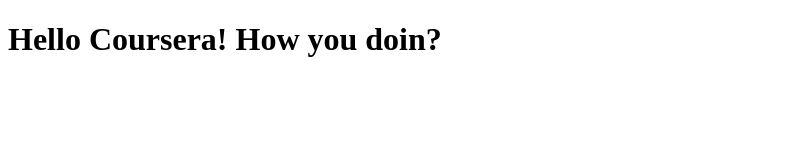
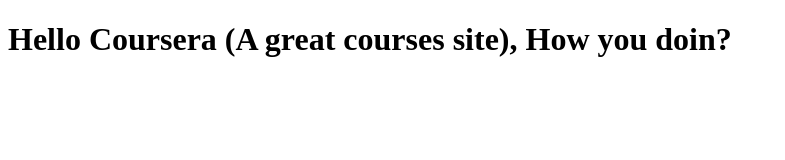
Before and after one commit to muhammadhamza20/coursera-web-development, a plain HTML site: page Website/index.html in a window 1280 px wide. Shown: the whole page, without its empty margins (0-785 px from the left). Drawn offline with Linux system fonts and the light colour scheme.

Commit message:
Recently Updated first page

```diff
--- a/Website/index.html
+++ b/Website/index.html
@@ -4,6 +4,6 @@
 	<title>Hello Coursera</title>
 </head>
 <body>
-<h1>Hello Coursera! How you doin?</h1>
+<h1>Hello Coursera (A great courses site), How you doin?</h1>
 </body>
 </html>
```
